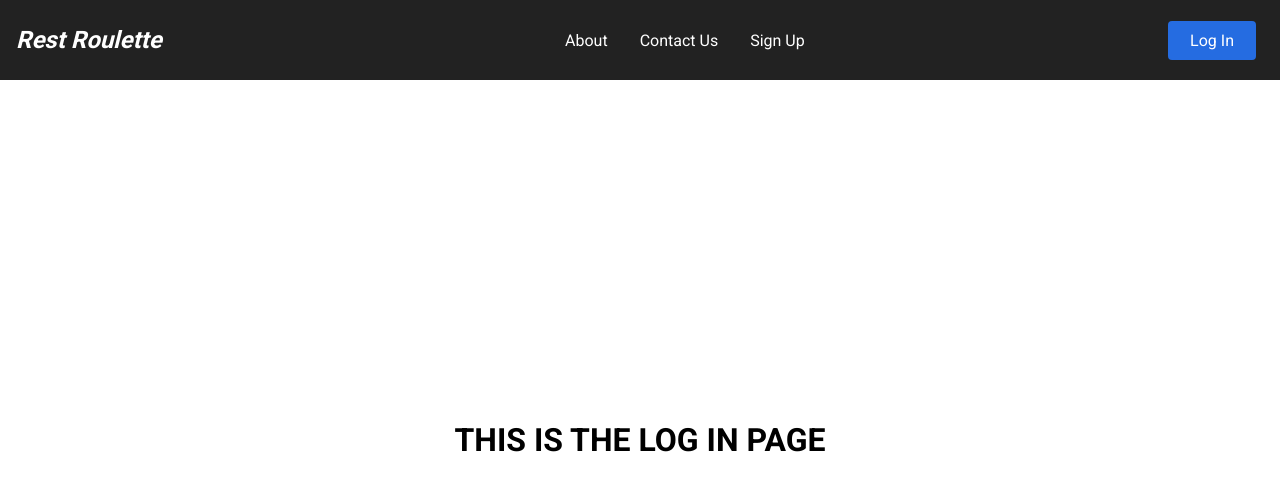
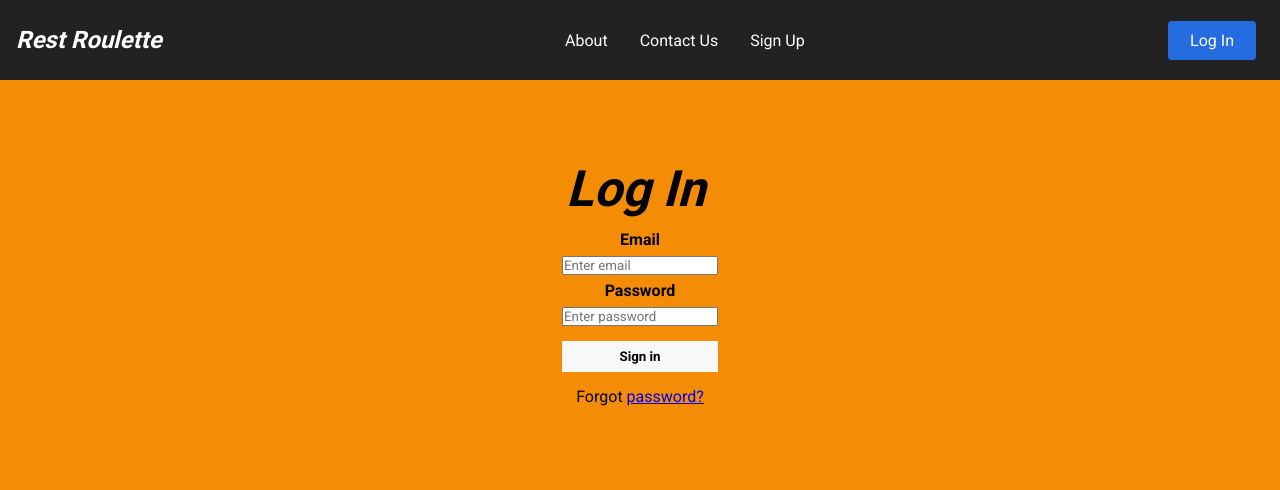
Before and after one commit to BryanBH/Rest_Roulette, a React (Create React App) app in the folder rest-roulette/: page /log-in in a window 1280 px wide. Shown: the top 490 px of the page. Built offline with nearby package versions, Linux system fonts and the light colour scheme.

Commit message:
sprint 1

```diff
--- /dev/null
+++ b/rest-roulette/src/css/LogIn.css
@@ -0,0 +1,73 @@
+*{
+	box-sizing: border-box;
+  }
+
+.login-container {
+	width: 100%;
+	height: 100%;
+	min-height: 100vh;
+	display: flex;
+	font-weight: 400;
+	background: #f48c06 ;
+	justify-content: center;
+}
+
+.title {
+	font-size: 50px;
+	line-height: 0.1;
+
+
+}
+
+.form-login {
+	display: flex;
+	justify-content: center;
+	flex-direction: column;
+	text-align: center;
+	margin: 100;
+	height: 50vh;
+
+}
+
+.form-group {
+
+	display: flex;
+	justify-content: center;
+	flex-direction: column;
+	text-align: center;
+	line-height: 2;
+	font-weight: bold;
+
+}
+
+
+
+.form-label {
+
+
+
+
+}
+
+.form-control {
+
+
+
+}
+
+.login-button {
+	background-color: #f8f8f8;
+	color: black;
+	padding: 8px 20px;
+	margin: 15px 0;
+	border: none;
+	cursor: pointer;
+	width: 100%;
+	font-weight: 650;
+
+
+  }
+
+.login-button:hover {
+	opacity: 0.8;
+  }
--- a/rest-roulette/src/pages/LogIn.js
+++ b/rest-roulette/src/pages/LogIn.js
@@ -1,18 +1,37 @@
 import React from "react";
+import "../css/LogIn.css";
+
 
 const LogIn = () => {
 	return (
-		<>
-			<div
-				style={{
-					display: "flex",
-					justifyContent: "center",
-					alignItems: "center",
-					height: "90vh",
-				}}>
-				<h1> THIS IS THE LOG IN PAGE</h1>
-			</div>
-		</>
+		<div className="login-container">
+			<form className="form-login">
+
+				<h3 className="title">Log In</h3>
+
+				<div className="form-group">
+					<label className="form-label">Email</label>
+					<input type="email" className="form-control" placeholder="Enter email" />
+				</div>
+
+				<div className="form-group">
+					<label >Password</label>
+					<input type="password" className="form-control" placeholder="Enter password" />
+				</div>
+
+
+				<div className="form-group">
+					<button type="submit" className="login-button">Sign in</button>
+				</div>
+
+
+
+
+				<p className="forgot-password text-right">
+					Forgot <a href="/#">password?</a>
+				</p>
+			</form>
+		</div>
 	);
 };
 
--- a/rest-roulette/src/pages/SignUp.js
+++ b/rest-roulette/src/pages/SignUp.js
@@ -2,17 +2,36 @@ import React from "react";
 
 const SignUp = () => {
 	return (
-		<>
-			<div
-				style={{
-					display: "flex",
-					justifyContent: "center",
-					alignItems: "center",
-					height: "90vh",
-				}}>
-				<h1> THIS IS THE SIGN UP PAGE</h1>
-			</div>
-		</>
+	<div className="login-container">
+		<form className="form-login">
+		<h3 className="title">Register</h3>
+
+		<div className="form-group">
+			<label>First name</label>
+			<input type="text" className="form-control" placeholder="First name" />
+		</div>
+
+		<div className="form-group">
+			<label>Last name</label>
+			<input type="text" className="form-control" placeholder="Last name" />
+		</div>
+
+		<div className="form-group">
+			<label>Email</label>
+			<input type="email" className="form-control" placeholder="Enter email" />
+		</div>
+
+		<div className="form-group">
+			<label>Password</label>
+			<input type="password" className="form-control" placeholder="Enter password" />
+		</div>
+
+		<button type="submit" className="login-button">Register</button>
+		<p className="forgot-password text-right">
+			Already registered <a href="/#">log in?</a>
+		</p>
+	</form>
+	</div>
 	);
 };
 
```
